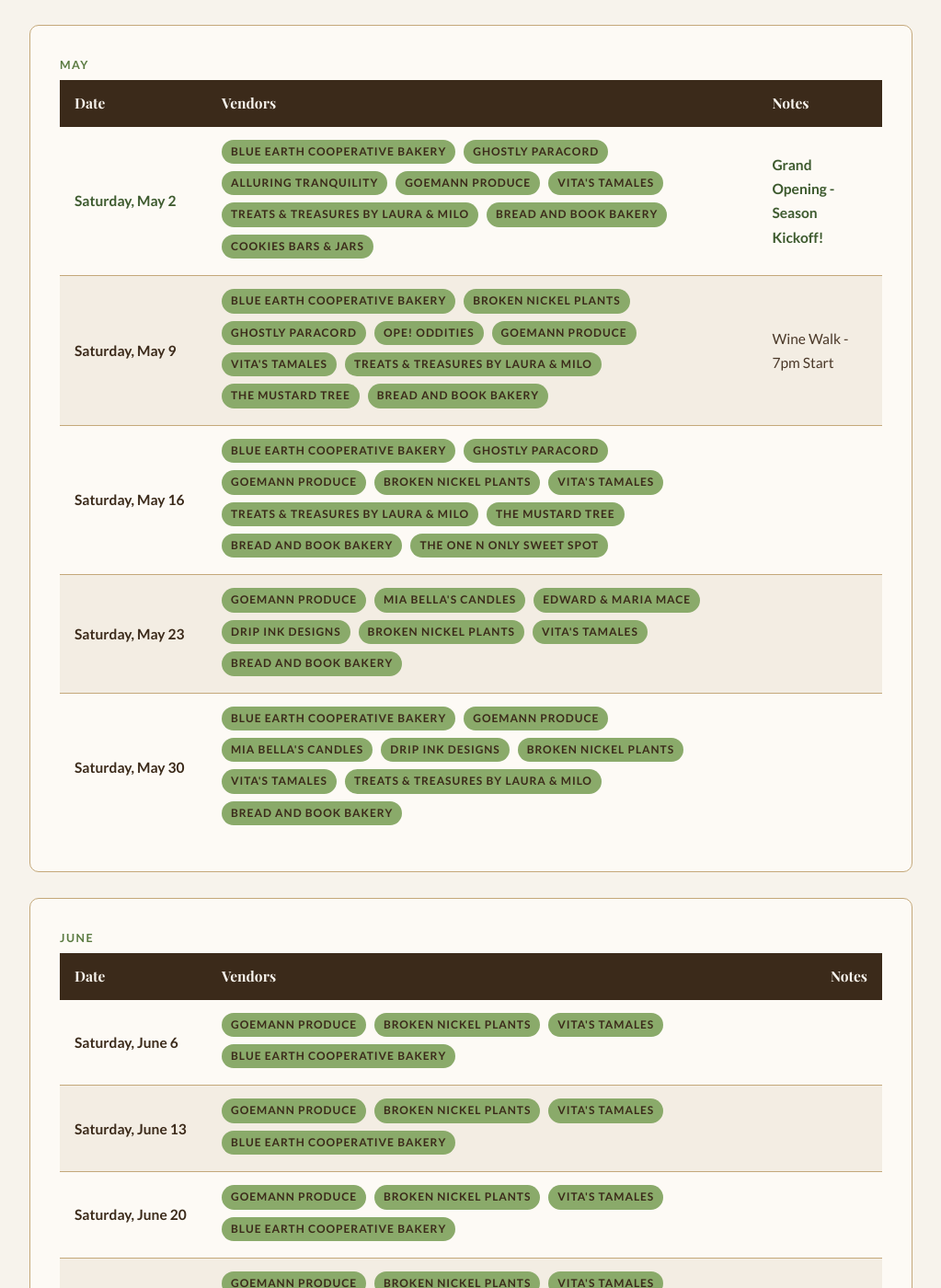
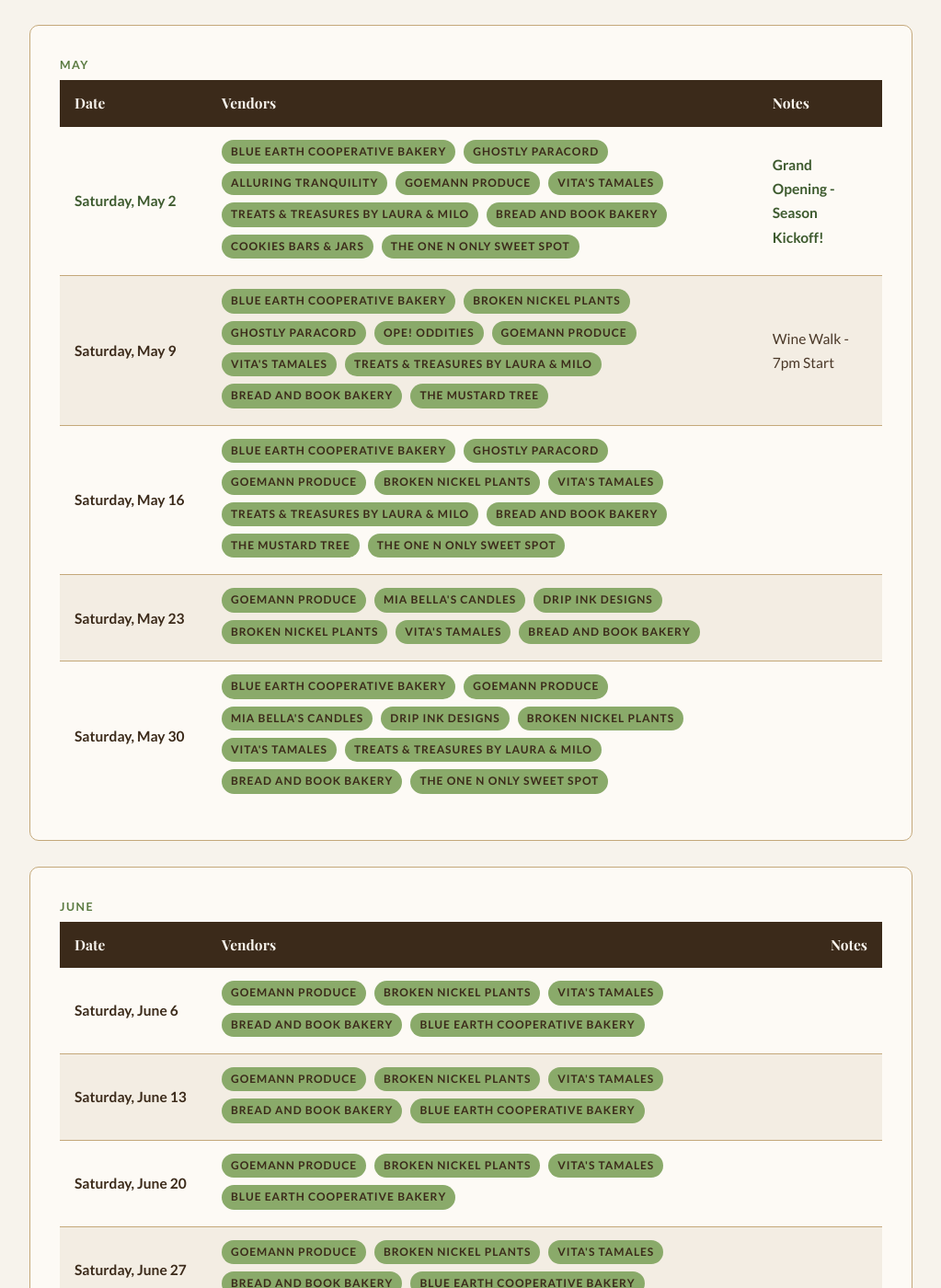
Before and after one commit to blueearthcommunitymarket/blueearthcommunitymarket.github.io, a Jekyll site: the page built from calendar/index.html, in a window 1280 px wide and 1400 px high, scrolled down 513 px. Shown: the whole window at 92% size, without its empty margins (128-1151 px from the left). Built offline with Jekyll 4.4.1, drawn with Linux system fonts in a browser that asks for light colours; some web fonts are replaced; some of the changed text lies outside the part shown.

Commit message:
Update vendor calendar to match SignUpGenius PDF from Heather (Apr 18)

```diff
--- a/calendar/index.html
+++ b/calendar/index.html
@@ -39,6 +39,7 @@ description: 2026 Blue Earth Community Market season schedule. Saturdays 10am-1p
                         <span class="tag">Treats & Treasures By Laura & Milo</span>
                         <span class="tag">Bread and Book Bakery</span>
                         <span class="tag">Cookies Bars & Jars</span>
+                        <span class="tag">The One n Only Sweet Spot</span>
                     </td>
                     <td class="grand-opening">Grand Opening - Season Kickoff!</td>
                 </tr>
@@ -52,8 +53,8 @@ description: 2026 Blue Earth Community Market season schedule. Saturdays 10am-1p
                         <span class="tag">Goemann Produce</span>
                         <span class="tag">Vita's Tamales</span>
                         <span class="tag">Treats & Treasures By Laura & Milo</span>
+                        <span class="tag">Bread and Book Bakery</span>
                         <span class="tag">The Mustard Tree</span>
-                        <span class="tag">Bread and Book Bakery</span>
                     </td>
                     <td>Wine Walk - 7pm Start</td>
                 </tr>
@@ -66,8 +67,8 @@ description: 2026 Blue Earth Community Market season schedule. Saturdays 10am-1p
                         <span class="tag">Broken Nickel Plants</span>
                         <span class="tag">Vita's Tamales</span>
                         <span class="tag">Treats & Treasures By Laura & Milo</span>
+                        <span class="tag">Bread and Book Bakery</span>
                         <span class="tag">The Mustard Tree</span>
-                        <span class="tag">Bread and Book Bakery</span>
                         <span class="tag">The One n Only Sweet Spot</span>
                     </td>
                     <td></td>
@@ -77,7 +78,6 @@ description: 2026 Blue Earth Community Market season schedule. Saturdays 10am-1p
                     <td>
                         <span class="tag">Goemann Produce</span>
                         <span class="tag">Mia Bella's Candles</span>
-                        <span class="tag">Edward & Maria Mace</span>
                         <span class="tag">Drip Ink Designs</span>
                         <span class="tag">Broken Nickel Plants</span>
                         <span class="tag">Vita's Tamales</span>
@@ -96,6 +96,7 @@ description: 2026 Blue Earth Community Market season schedule. Saturdays 10am-1p
                         <span class="tag">Vita's Tamales</span>
                         <span class="tag">Treats & Treasures By Laura & Milo</span>
                         <span class="tag">Bread and Book Bakery</span>
+                        <span class="tag">The One n Only Sweet Spot</span>
                     </td>
                     <td></td>
                 </tr>
@@ -120,6 +121,7 @@ description: 2026 Blue Earth Community Market season schedule. Saturdays 10am-1p
                         <span class="tag">Goemann Produce</span>
                         <span class="tag">Broken Nickel Plants</span>
                         <span class="tag">Vita's Tamales</span>
+                        <span class="tag">Bread and Book Bakery</span>
                         <span class="tag">Blue Earth Cooperative Bakery</span>
                     </td>
                     <td></td>
@@ -130,6 +132,7 @@ description: 2026 Blue Earth Community Market season schedule. Saturdays 10am-1p
                         <span class="tag">Goemann Produce</span>
                         <span class="tag">Broken Nickel Plants</span>
                         <span class="tag">Vita's Tamales</span>
+                        <span class="tag">Bread and Book Bakery</span>
                         <span class="tag">Blue Earth Cooperative Bakery</span>
                     </td>
                     <td></td>
@@ -296,7 +299,6 @@ description: 2026 Blue Earth Community Market season schedule. Saturdays 10am-1p
                     <td>
                         <span class="tag">Goemann Produce</span>
                         <span class="tag">Bread and Book Bakery</span>
-                        <span class="tag">Hagedorn Farms Sweet Corn</span>
                         <span class="tag">Blue Earth Cooperative Bakery</span>
                     </td>
                     <td>Labor Day weekend</td>
@@ -306,7 +308,6 @@ description: 2026 Blue Earth Community Market season schedule. Saturdays 10am-1p
                     <td>
                         <span class="tag">Goemann Produce</span>
                         <span class="tag">Bread and Book Bakery</span>
-                        <span class="tag">Hagedorn Farms Sweet Corn</span>
                         <span class="tag">Blue Earth Cooperative Bakery</span>
                     </td>
                     <td></td>
@@ -314,10 +315,9 @@ description: 2026 Blue Earth Community Market season schedule. Saturdays 10am-1p
                 <tr>
                     <td class="market-date">Saturday, September 19</td>
                     <td>
+                        <span class="tag">Goemann Produce</span>
+                        <span class="tag">Bread and Book Bakery</span>
                         <span class="tag">Blue Earth Cooperative Bakery</span>
-                        <span class="tag">Broken Nickel Plants</span>
-                        <span class="tag">Hagedorn Farms Sweet Corn</span>
-                        <span class="tag">Bread and Book Bakery</span>
                     </td>
                     <td></td>
                 </tr>
```
